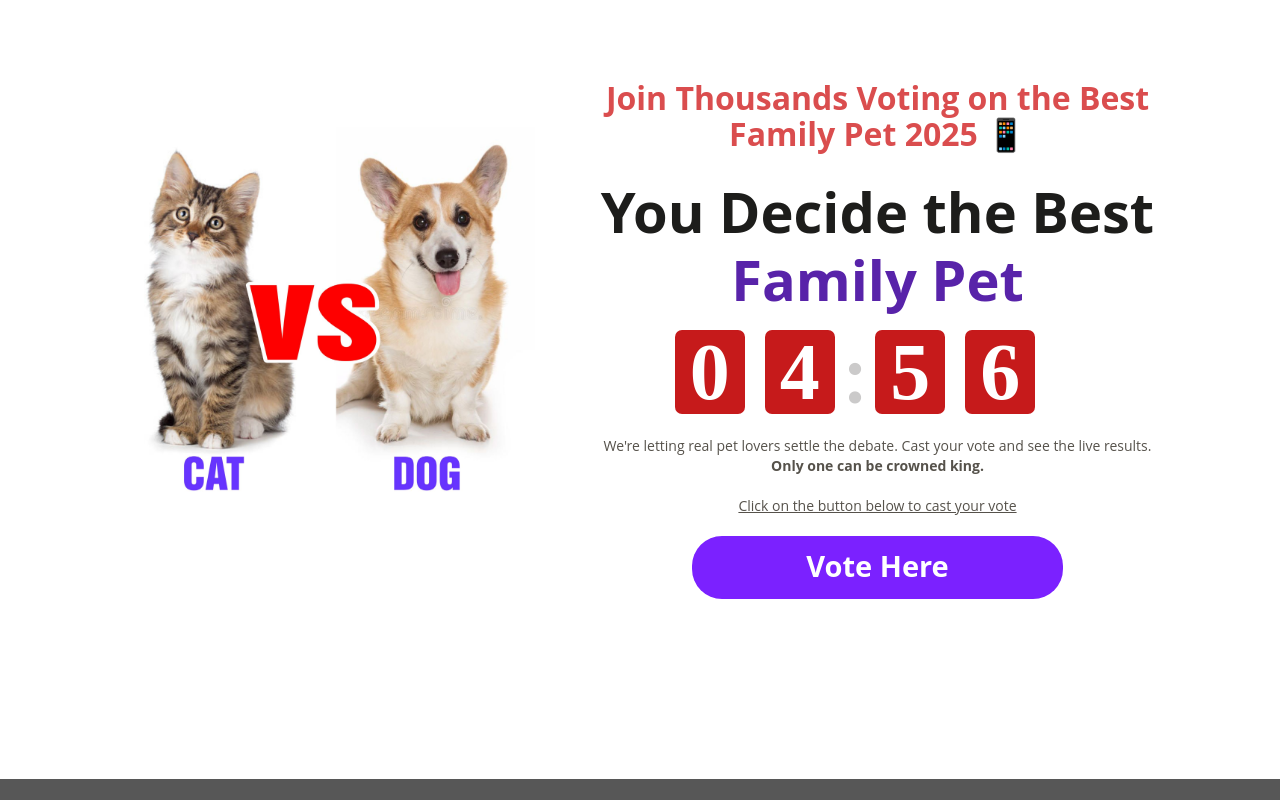
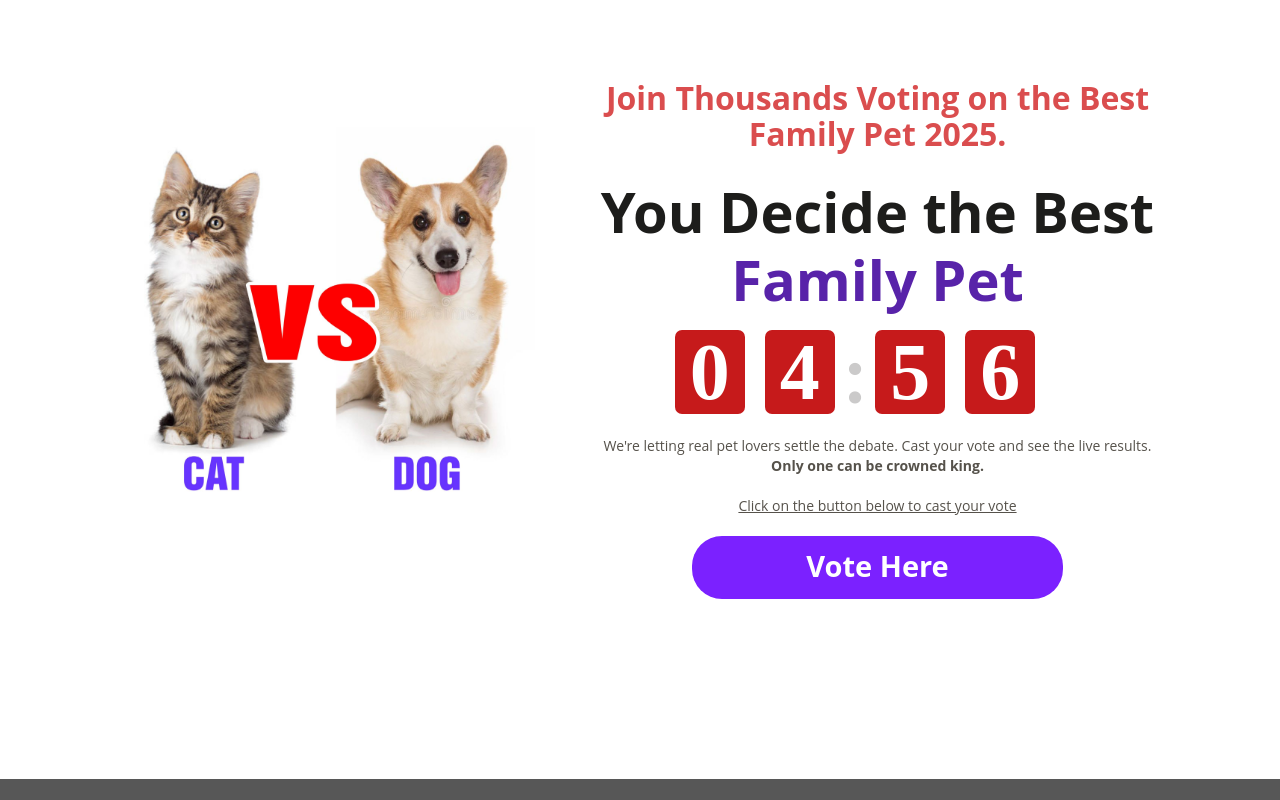
Before and after one commit to christotleagholor/catvsdog, a plain HTML site: page index.html in a window 1280 px wide. Drawn offline with Linux system fonts and the light colour scheme; a web font is replaced by a local one.

Commit message:
Update index.html

```diff
--- a/index.html
+++ b/index.html
@@ -1950,7 +1950,7 @@
                                     <div size="12" class="sc-ebFjAB jFehor">
                                         <div class="sc-bJTOcE hRxtHd">
                                             <div id="headline-de95212c" font-size="32" color="rgba(71, 69, 64, 1)" font-family="Open Sans" font-style="normal" font-weight="700" class="sc-dEoRIm jayBWr">
-                                                <p dir="ltr"><span style="color: rgba(218, 77, 78, 1)"><strong>Join Thousands Voting on the Best Family Pet 2025 </strong></span><span style="color: rgba(218, 77, 78, 1)"> !</span>📱</p>
+                                                <p dir="ltr"><span style="color: rgba(218, 77, 78, 1)"><strong>Join Thousands Voting on the Best Family Pet 2025. </strong></span></p>
                                             </div>
                                         </div>
                                         <div class="sc-bJTOcE gJSBBN">
@@ -2151,8 +2151,8 @@
                                     <div size="7" class="sc-ebFjAB iaoZqv">
                                         <div class="sc-bJTOcE gWHeAW">
                                             <div id="headline-f307a5d9" font-size="32" color="rgba(71, 69, 64, 1)" font-family="Open Sans" font-style="normal" font-weight="700" class="sc-dEoRIm dVBZLe">
-                                                <p dir="ltr"><span style="color: rgba(218, 77, 78, 1)">Join Thousands Voting on the Best Family Pet 2025
-                                                    </span>📱</p>
+                                                <p dir="ltr"><span style="color: rgba(218, 77, 78, 1)">Join Thousands Voting on the Best Family Pet 2025.
+                                                </span></p>
                                             </div>
                                         </div>
                                         <div class="sc-bJTOcE cWehfr">
```
